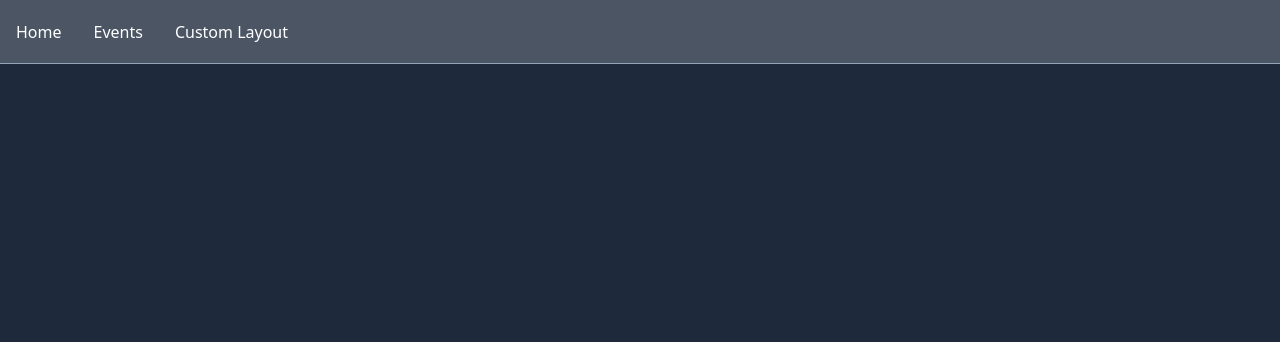
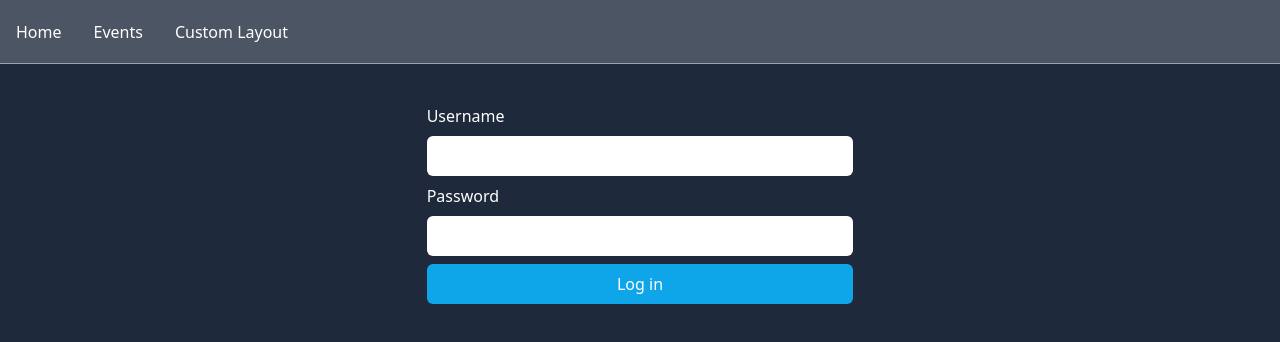
Before and after one commit to codeIsHard2023/nuxt-testing, a Nuxt app: page /login in a window 1280 px wide. Shown: the top 342 px of the page. Built offline with nearby package versions, Linux system fonts and the light colour scheme.

Commit message:
chapter: basics middleware : use auth

```diff
--- a/pages/events/index.vue
+++ b/pages/events/index.vue
@@ -5,7 +5,9 @@
 </template>
 
 <script setup lang="ts">
-
+definePageMeta({
+    middleware: 'auth'
+})
 </script>
 
 <style scoped></style>
--- a/pages/index.vue
+++ b/pages/index.vue
@@ -9,12 +9,16 @@
     </div>
 </template>
 
-<script setup>
+<script setup lang="ts">
+definePageMeta({
+    middleware: 'auth'
+})
+
 const { saySomething } = useUtils()
 const phrase = ref("your component is ")
 const status = ref("")
-const imageContainer = ref(null)
-const imageContainerWidth = ref(0)
+const imageContainer = ref<HTMLDivElement>()
+const imageContainerWidth = ref<number>()
 
 const { $sayHello } = useNuxtApp()
 
@@ -26,8 +30,8 @@ onBeforeMount(() => {
 onMounted(() => {
     status.value = "mounted"
     saySomething(phrase.value, status.value)
-    imageContainerWidth.value = imageContainer.value.clientWidth
-    console.log(imageContainer.value.clientWidth)
+    imageContainerWidth.value = imageContainer.value!.clientWidth
+    console.log(imageContainer.value!.clientWidth)
 })
 
 </script>
--- /dev/null
+++ b/pages/login.vue
@@ -0,0 +1,17 @@
+<template>
+    <form action="submit" class="w-4/12 m-auto mt-10 flex flex-col align-middle justify-center gap-2">
+        <label for="userName">Username</label>
+        <input v-model="userName" type="text" name="userName" id="userName" class="rounded-md py-2 text-black">
+        <label for="password">Password</label>
+        <input v-model="password" type="text" name="password" id="password" class="rounded-md py-2 text-black">
+        <button type="submit" @click="" class="bg-sky-500 hover:bg-slate-400 rounded-md py-2">Log
+            in</button>
+    </form>
+</template>
+
+<script setup lang="ts">
+const userName = ref('')
+const password = ref('')
+const logged = ref(false)
+
+</script>
--- a/pages/test-custom.vue
+++ b/pages/test-custom.vue
@@ -6,6 +6,7 @@
 
 <script setup lang="ts">
 definePageMeta({
+    middleware: "auth",
     layout: "custom"
 })
 </script>
```
Also changed, not shown: middleware/auth.ts (added, +8 -0 lines).
